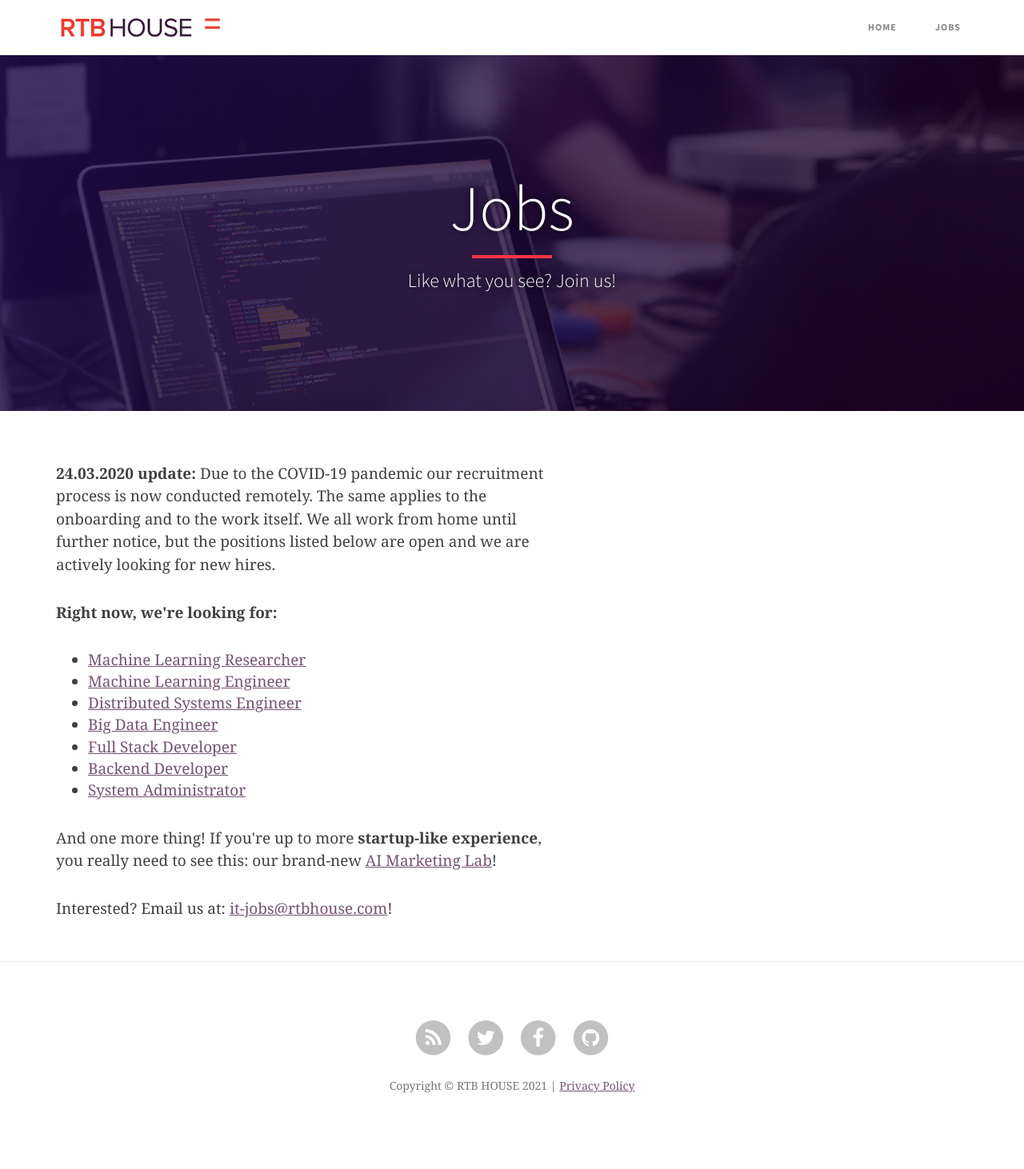
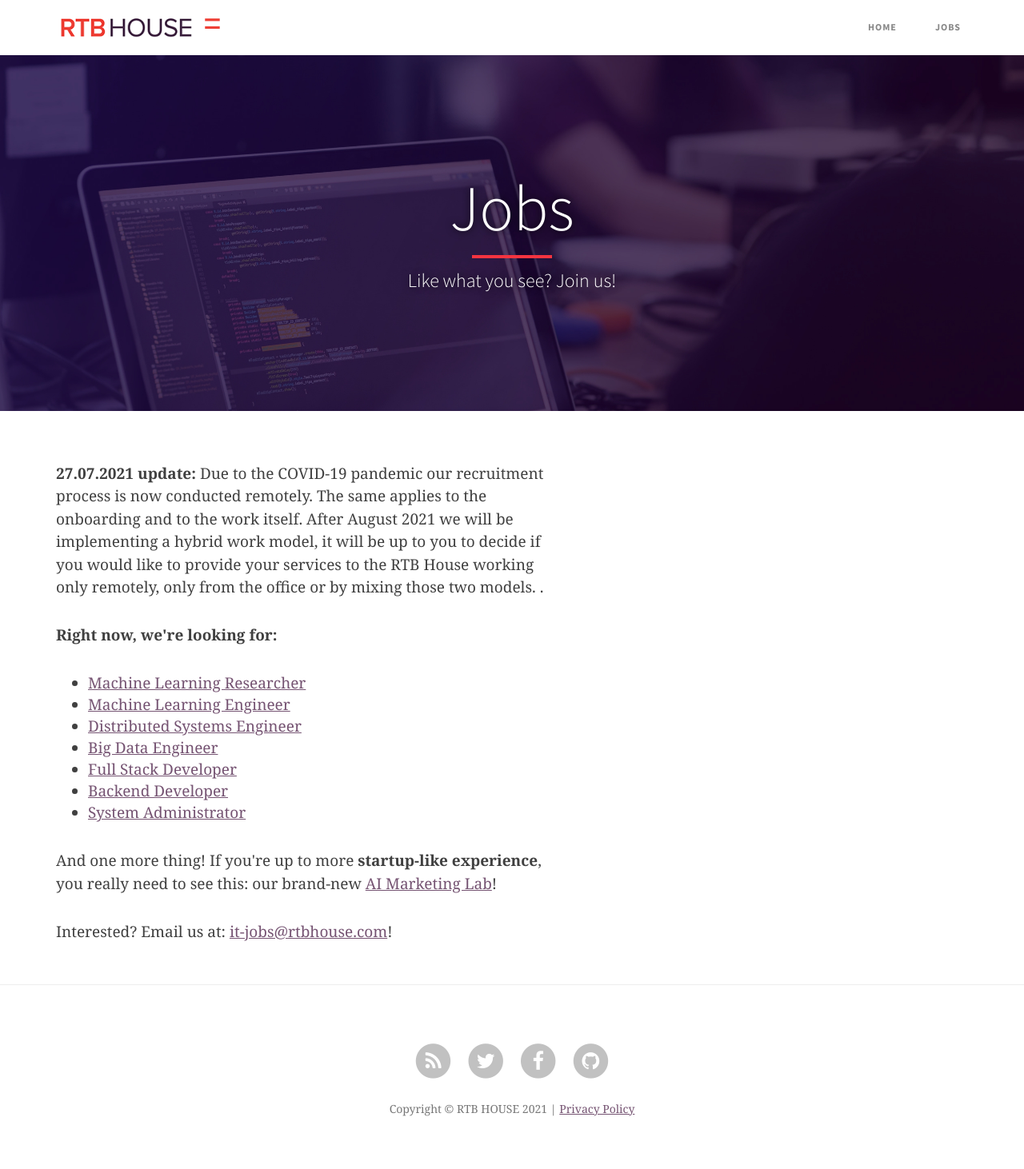
Before and after one commit to RTBHOUSE/techblog, a Jekyll site: the page built from jobs.html, in a window 1280 px wide. Shown: the whole page at 80% size. Built offline with Jekyll 4.4.1, drawn with Linux system fonts in a browser that asks for light colours; nearby versions of some CDN libraries; comment, search, counter and statistics services are not loaded; before the commit the page ends 1433 px from its top, so only the background shows below that.

Commit message:
Update jobs.html

```diff
--- a/jobs.html
+++ b/jobs.html
@@ -20,7 +20,8 @@ image: "img/home-bg.jpg"
     }
 </style>
 
-<p style="max-width: 32.5em"><strong>24.03.2020 update:</strong> Due to the COVID-19 pandemic our recruitment process is now conducted remotely. The same applies to the onboarding and to the work itself. We all work from home until further notice, but the positions listed below are open and we are actively looking for new hires.
+<p style="max-width: 32.5em"><strong>27.07.2021 update:</strong> Due to the COVID-19 pandemic our recruitment process is now conducted remotely. The same applies to the onboarding and to the work itself. After August 2021 we will be implementing a hybrid work model, it will be up to you to decide if you would like to provide your services to the RTB House working only remotely, only from the office or by mixing those two models.
+.
 </p>
 
 <strong><p>Right now, we're looking for:</p></strong>
```
